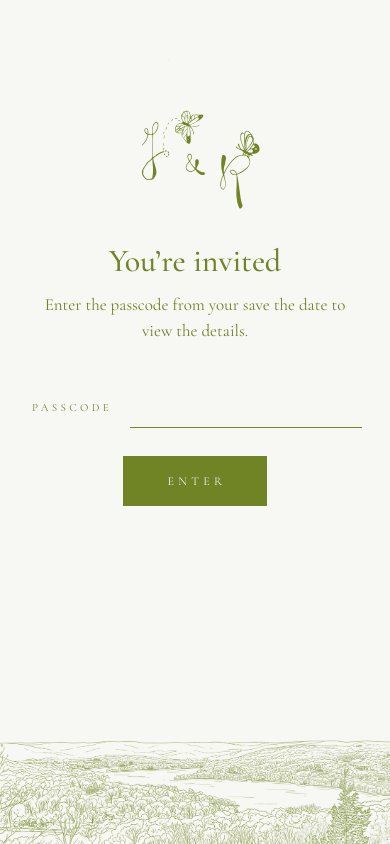
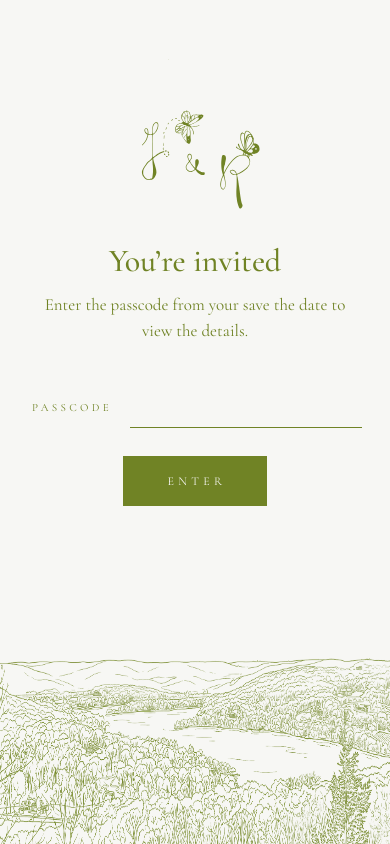
Before and after one commit to joycemwang/wedding-website, a Next.js app: page /passcode in a window 390 px wide. Built offline with nearby package versions, Linux system fonts and the light colour scheme.

Commit message:
fix landscape footer styling

```diff
--- a/app/components/SiteFooter.module.css
+++ b/app/components/SiteFooter.module.css
@@ -33,4 +33,5 @@
   bottom: 0;
   width: 100%;
   height: auto;
+  max-height: 18rem;
 }
--- a/app/passcode/page.module.css
+++ b/app/passcode/page.module.css
@@ -82,4 +82,10 @@
   bottom: 0;
   width: 100%;
   height: auto;
+  max-height: 24rem;
+
+  /* stylelint-disable-next-line media-feature-name-value-allowed-list */
+  @media (max-width: 768px) {
+    min-height: 12rem;
+  }
 }
```
